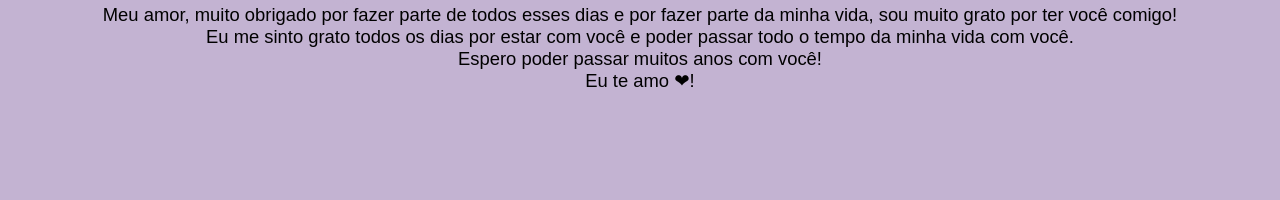
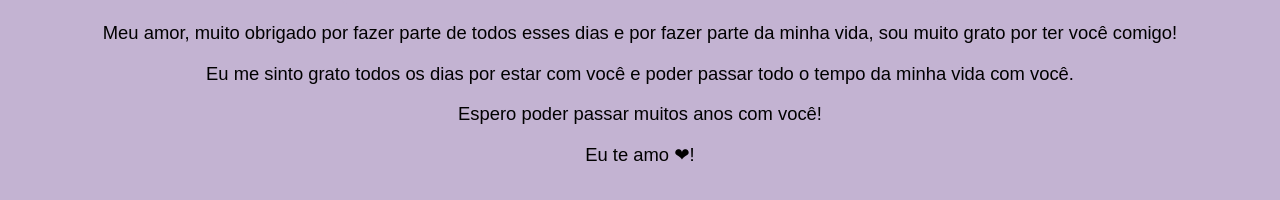
Before and after one commit to akiradana/presenteparameuamor, a plain HTML site: page presenteparameuamor.html in a window 1280 px wide. Shown: the part 462-662 px from the top of the page. Drawn offline with Linux system fonts and the light colour scheme.

Commit message:
Update presenteparameuamor.html

```diff
--- a/presenteparameuamor.html
+++ b/presenteparameuamor.html
@@ -86,10 +86,10 @@
 
 <div class="textoamor">
 <text-align:center>
-Meu amor, muito obrigado por fazer parte de todos esses dias e por fazer parte da minha vida, sou muito grato por ter você comigo!<br>
-Eu me sinto grato todos os dias por estar com você e poder passar todo o tempo da minha vida com você.<br>
-Espero poder passar muitos anos com você!<br>
-Eu te amo ❤!<br>
+<p>Meu amor, muito obrigado por fazer parte de todos esses dias e por fazer parte da minha vida, sou muito grato por ter você comigo!</p>
+<p>Eu me sinto grato todos os dias por estar com você e poder passar todo o tempo da minha vida com você.</p>
+<p>Espero poder passar muitos anos com você!</p>
+<p>Eu te amo ❤!</p>
 
 </div>
 
```
